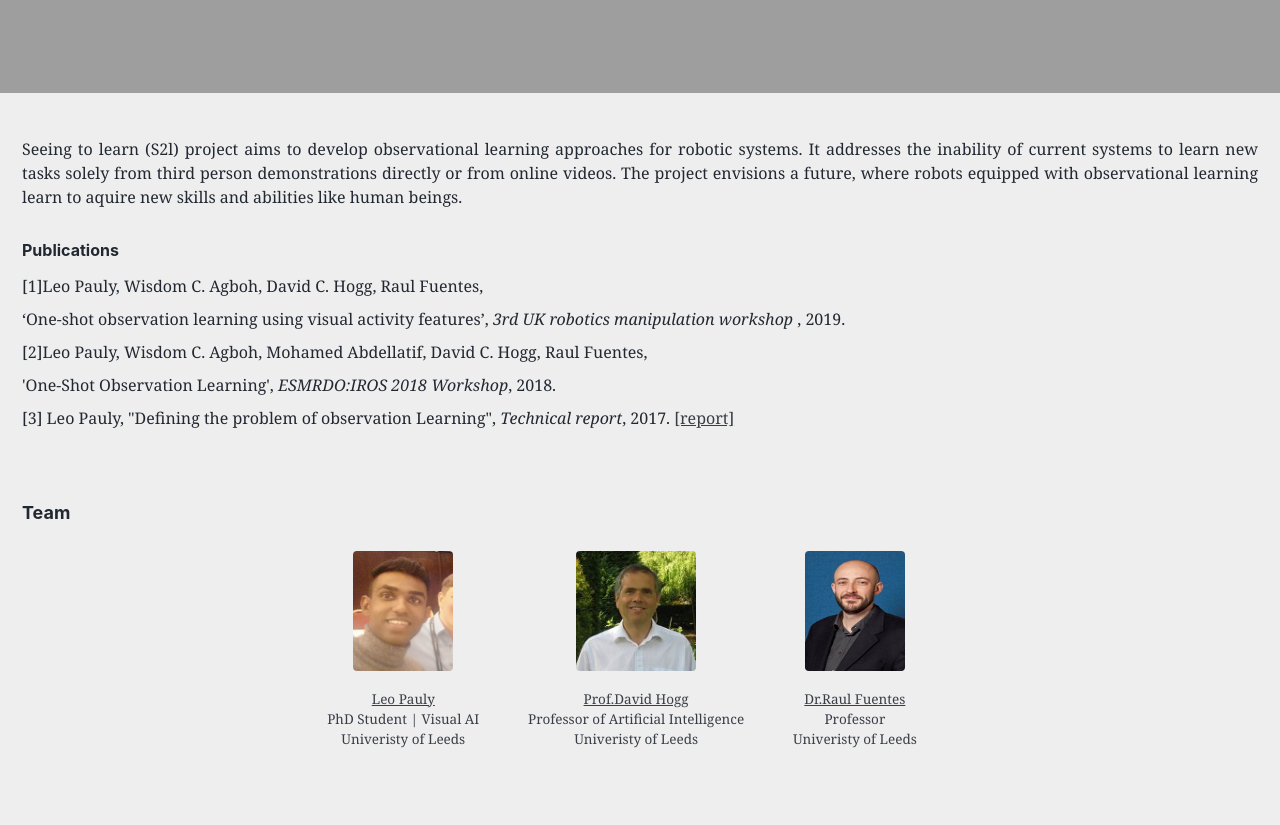
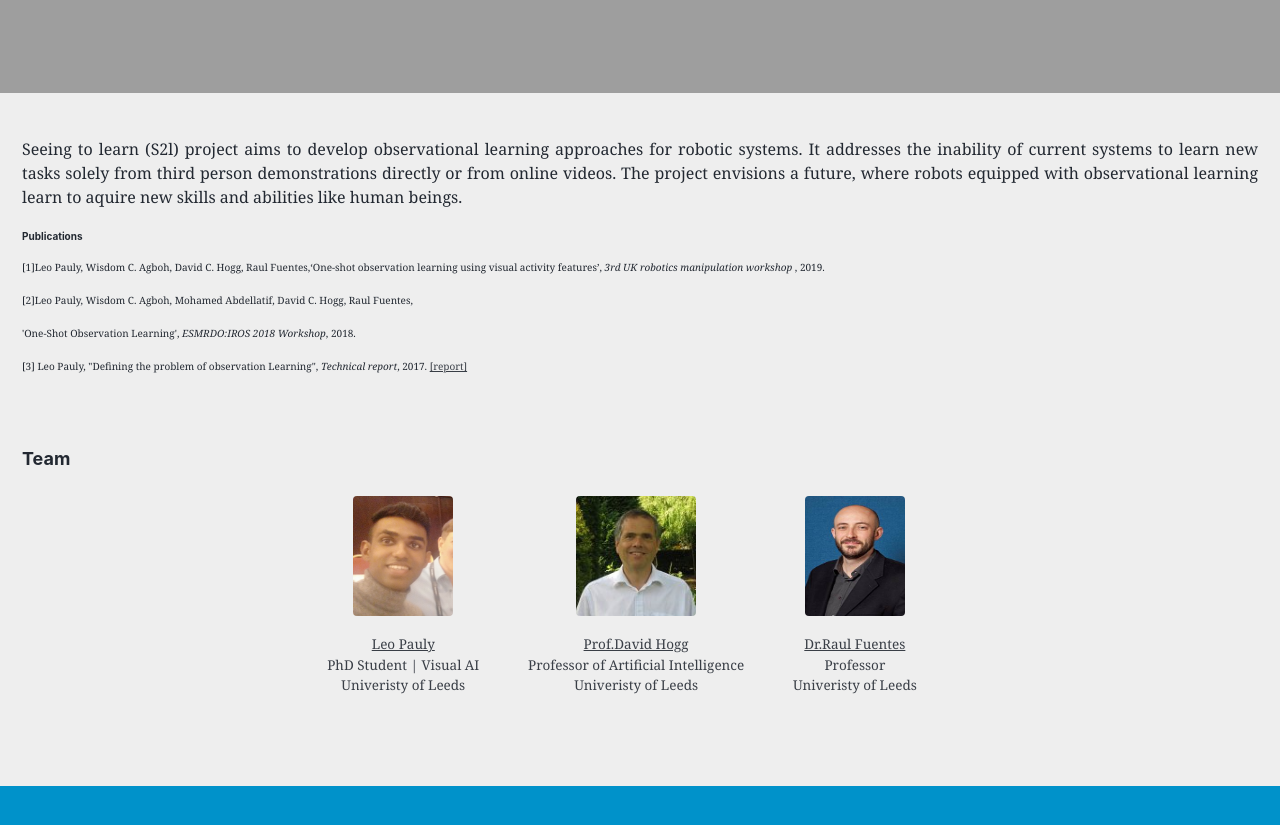
Before and after one commit to leopauly/s2l, a Jekyll site: the page built from index.md, in a window 1280 px wide and 900 px high, scrolled down 967 px, cut to the strip 0-826 px from the top of the window. Built offline with Jekyll 4.4.1, drawn with Linux system fonts in a browser that asks for light colours; the list of posts is cut into pages by our own code.

Commit message:
Update index.md

```diff
--- a/index.md
+++ b/index.md
@@ -35,9 +35,9 @@ Seeing to learn (S2l) project aims to develop observational learning approaches
 <!--- ---------------------------------------------------------------------------------------- ---->
 
 
-<font face="Georgia" size="3">
+<font face="Georgia" size="1">
 <h3><b>Publications</b></h3>
-[1]Leo Pauly, Wisdom C. Agboh, David C. Hogg, Raul Fuentes, <br/>‘One-shot observation learning using visual activity features’, <i>3rd UK robotics manipulation workshop </i>, 2019.<br/>
+[1]Leo Pauly, Wisdom C. Agboh, David C. Hogg, Raul Fuentes,‘One-shot observation learning using visual activity features’, <i>3rd UK robotics manipulation workshop </i>, 2019.<br/>
 [2]Leo Pauly, Wisdom C. Agboh, Mohamed Abdellatif, David C. Hogg, Raul Fuentes, <br/>'One-Shot Observation Learning', <i>ESMRDO:IROS 2018 Workshop</i>, 2018.<br/>
 [3] Leo Pauly, "Defining the problem of observation Learning", <i>Technical report</i>, 2017.
 <a href="https://arxiv.org/abs/1808.08288"> [report]</a> <br/>
```
